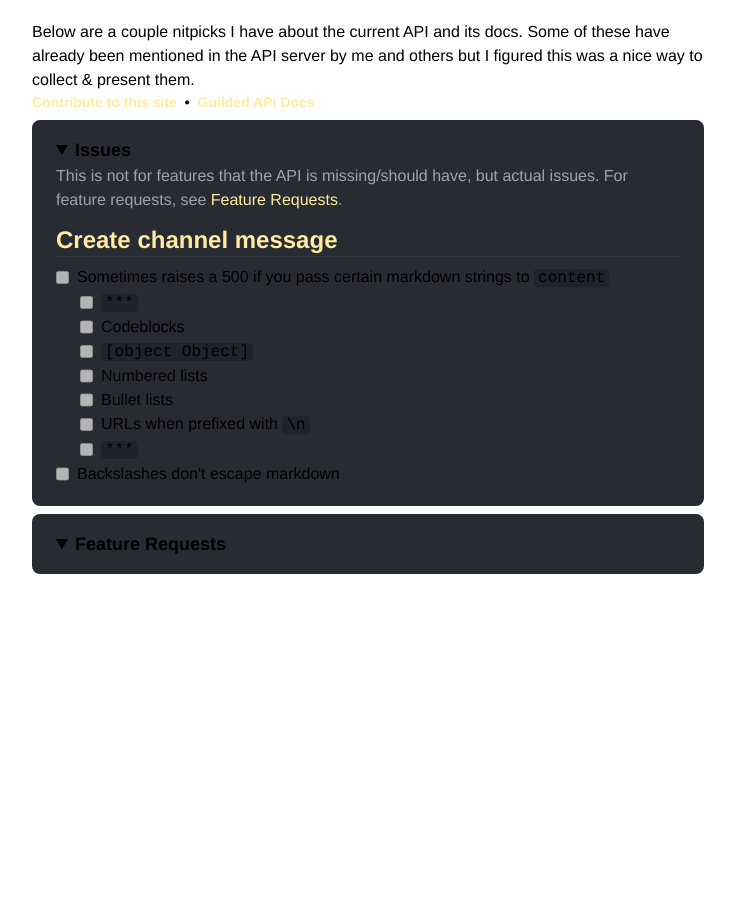
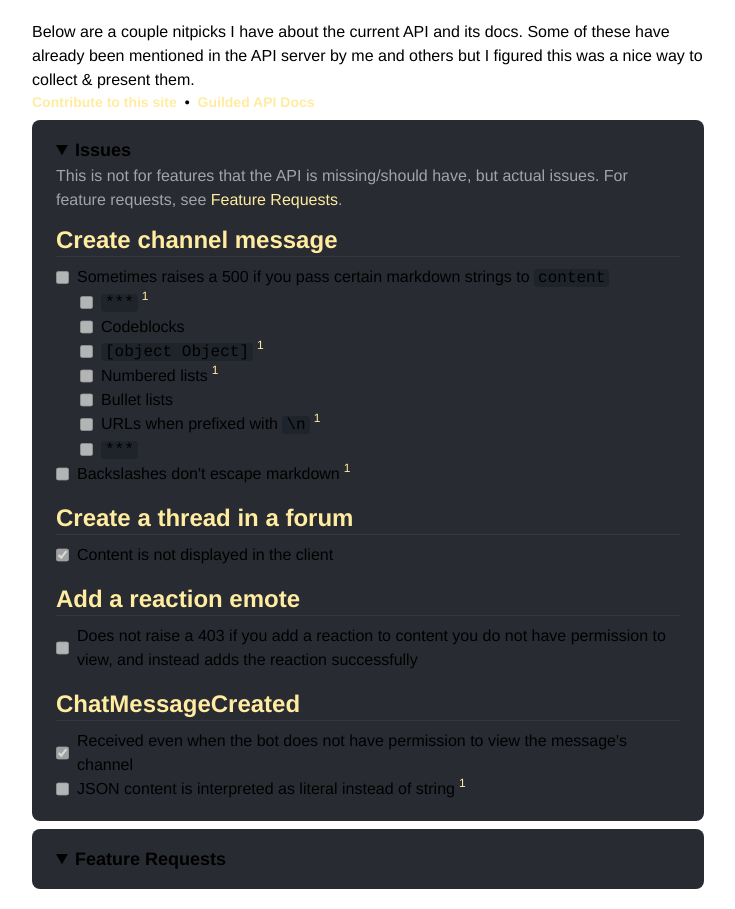
Before and after one commit to GuildedAPI/bot-api-issues, a React (Create React App) app: page / in a window 1280 px wide. Shown: the whole page, without its empty margins (272-1007 px from the left). Before the commit the page ends 800 px from the top, so only its background shows below. Built offline with nearby package versions, Linux system fonts and the light colour scheme; a web font is replaced by a local one.

Commit message:
feat;: references, more data

```diff
--- a/public/data.json
+++ b/public/data.json
@@ -12,17 +12,93 @@
               {
                 "description": "Sometimes raises a 500 if you pass certain markdown strings to `content`",
                 "issues": [
-                  { "description": "`***`" },
+                  {
+                    "description": "`***`",
+                    "references": [
+                      {
+                        "url": "https://www.guilded.gg/API-Official/groups/53NVy4j3/channels/42ce6b45-fdae-4b47-ba2e-684166c3aae2/chat?messageId=272c6b5c-740a-4487-bd73-54e07132c1c3"
+                      }
+                    ]
+                  },
                   { "description": "Codeblocks" },
-                  { "description": "`[object Object]`" },
-                  { "description": "Numbered lists" },
+                  {
+                    "description": "`[object Object]`",
+                    "references": [
+                      {
+                        "url": "https://www.guilded.gg/API-Official/groups/53NVy4j3/channels/464fcf0d-c4dd-44b1-a395-db368c44c1fa/chat?messageId=fece6c22-0186-4860-a362-70d932f49765"
+                      }
+                    ]
+                  },
+                  {
+                    "description": "Numbered lists",
+                    "references": [
+                      {
+                        "url": "https://www.guilded.gg/API-Official/groups/53NVy4j3/channels/173538d1-9a94-4805-9305-a5cc90dea7d8/chat?messageId=f373435a-0afb-4268-aedd-6622fe665037"
+                      }
+                    ]
+                  },
                   { "description": "Bullet lists" },
-                  { "description": "URLs when prefixed with `\\n`" },
+                  {
+                    "description": "URLs when prefixed with `\\n`",
+                    "references": [
+                      {
+                        "url": "https://www.guilded.gg/API-Official/groups/53NVy4j3/channels/be165039-4c82-4c01-b2d7-1e8bc7684519/chat?messageId=47fa9ff6-bbd4-433e-8405-984f2bff387c"
+                      }
+                    ]
+                  },
                   { "description": "`***`" }
                 ]
               },
               {
-                "description": "Backslashes don't escape markdown"
+                "description": "Backslashes don't escape markdown",
+                "references": [
+                  {
+                    "url": "https://www.guilded.gg/API-Official/groups/53NVy4j3/channels/491b87d5-10b3-4d90-b100-1d0182ed840c/chat?messageId=e543bf51-edbd-42cd-8930-a0fbf49ef5c9"
+                  }
+                ]
+              }
+            ]
+          }
+        ],
+        "forums": [
+          {
+            "operationSummary": "Create a thread in a forum",
+            "operationId": "ForumThreadCreate",
+            "issues": [
+              {
+                "description": "Content is not displayed in the client",
+                "isComplete": true
+              }
+            ]
+          }
+        ],
+        "reactions": [
+          {
+            "operationId": "ContentReactionCreate",
+            "operationSummary": "Add a reaction emote",
+            "issues": [
+              {
+                "description": "Does not raise a 403 if you add a reaction to content you do not have permission to view, and instead adds the reaction successfully"
+              }
+            ]
+          }
+        ],
+        "websockets": [
+          {
+            "operationSummary": "ChatMessageCreated",
+            "operationId": "ChatMessageCreated",
+            "issues": [
+              {
+                "description": "Received even when the bot does not have permission to view the message's channel",
+                "isComplete": true
+              },
+              {
+                "description": "JSON content is interpreted as literal instead of string",
+                "references": [
+                  {
+                    "url": "https://www.guilded.gg/API-Official/groups/53NVy4j3/channels/491b87d5-10b3-4d90-b100-1d0182ed840c/chat?messageId=35f9e301-d9d4-4c95-bd91-0ad6b63c3702"
+                  }
+                ]
               }
             ]
           }
--- a/src/App.tsx
+++ b/src/App.tsx
@@ -55,7 +55,9 @@ const Index: React.FC = () => {
               <summary className='font-bold text-lg cursor-pointer'>
                 {section.title}
               </summary>
-              <p className='text-guilded-subtitle'><Markdown>{section.description}</Markdown></p>
+              <p className='text-guilded-subtitle'>
+                <Markdown>{section.description}</Markdown>
+              </p>
               {Object.entries(section.items).map(([tag, items]) => (
                 <div key={tag} className='mt-2'>
                   {items.map((item) => {
@@ -103,6 +105,15 @@ const Issues: React.FC<{ issues: Issue[] }> = ({ issues }) => {
               disabled
             />
             <Markdown>{issue.description}</Markdown>
+            {issue.references &&
+              issue.references.map((reference, refIndex) => (
+                <sup
+                  className='mt-3 ml-1'
+                  key={`reference-${reference.url}-${refIndex}`}
+                >
+                  <Link href={reference.url}>{refIndex + 1}</Link>
+                </sup>
+              ))}
           </li>
           {issue.issues && (
             <div className='ml-6'>
--- a/src/components/Link.tsx
+++ b/src/components/Link.tsx
@@ -2,15 +2,18 @@ import React from 'react';
 
 export const Link: React.FC<
   React.DetailedHTMLProps<
-    React.AnchorHTMLAttributes<HTMLAnchorElement>,
+    React.AnchorHTMLAttributes<HTMLAnchorElement> & { className?: string },
     HTMLAnchorElement
   >
 > = (props) => {
   return (
     // eslint-disable-next-line jsx-a11y/anchor-has-content
     <a
-      className='text-guilded-link hover:text-guilded-white transition'
       {...props}
+      className={`text-guilded-link hover:text-guilded-white transition ${
+        // eslint-disable-next-line react/prop-types
+        props.className ?? ''
+      }`.trim()}
     />
   );
 };
```
